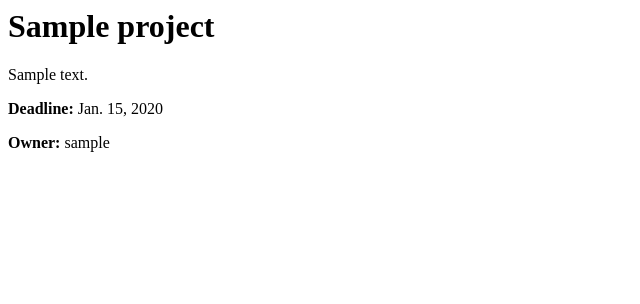
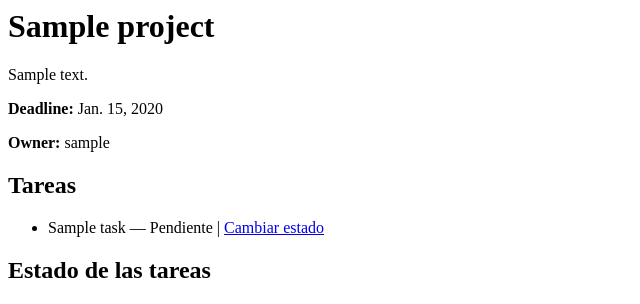
Before and after one commit to DavidGarciaOriol/project_task_master_django, a Django app: page /projects/1/ in a window 1280 px wide. Shown: the top 304 px of the page, without its empty margins (0-640 px from the left). Run offline with Django 5.2, Linux system fonts and the light colour scheme; a user stored in the database is signed in; tables that the repository leaves empty hold one stand-in row (values such as "Sample post").

Commit message:
agregada seguridad completa y vista de detalles de tareas en proyectos, cambio de status y login de usuario

```diff
--- a/project_task_master/settings.py
+++ b/project_task_master/settings.py
@@ -15,6 +15,8 @@ from pathlib import Path
 # Build paths inside the project like this: BASE_DIR / 'subdir'.
 BASE_DIR = Path(__file__).resolve().parent.parent
 
+LOGIN_REDIRECT_URL = '/'
+LOGOUT_REDIRECT_URL = '/accounts/login/'
 
 # Quick-start development settings - unsuitable for production
 # See https://docs.djangoproject.com/en/6.0/howto/deployment/checklist/
@@ -67,6 +69,7 @@ TEMPLATES = [
     },
 ]
 
+TEMPLATES[0]['DIRS'] = [BASE_DIR / 'templates']
 WSGI_APPLICATION = 'project_task_master.wsgi.application'
 
 
--- a/project_task_master/urls.py
+++ b/project_task_master/urls.py
@@ -21,4 +21,5 @@ from django.urls import path, include
 urlpatterns = [
     path('admin/', admin.site.urls),
     path('', include('tasks.urls')),
+    path('accounts/', include('django.contrib.auth.urls'))
 ]
--- a/tasks/templates/tasks/dashboard.html
+++ b/tasks/templates/tasks/dashboard.html
@@ -4,7 +4,7 @@
 <ul>
     {% for project in owned_projects %}
         <li>
-            <strong>{{ project.title }}</strong>
+            <a href="{% url 'tasks:project_detail' project.pk %}"> {{ project.title }} </a>
             — {{ project.done_tasks }} / {{ project.total_tasks }} tareas completadas
         </li>
     {% empty %}
--- a/tasks/templates/tasks/project_detail.html
+++ b/tasks/templates/tasks/project_detail.html
@@ -9,3 +9,47 @@
 <p>
     <strong>Owner:</strong> {{ object.owner.username }}
 </p>
+
+<h2>Tareas</h2>
+
+<ul>
+    {% for task in object.tasks.all %}
+        <li>
+            {{ task.title }} — {{ task.get_status_display }}
+            |
+            <a href="{% url 'tasks:task_status_update' task.pk %}">
+                Cambiar estado
+            </a>
+        </li>
+    {% empty %}
+        <li>No hay tareas.</li>
+    {% endfor %}
+</ul>
+
+<h2>Estado de las tareas</h2>
+
+<canvas id="tasksChart" width="300" height="300"></canvas>
+
+<script>
+    const ctx = document.getElementById('tasksChart');
+
+    new Chart(ctx, {
+        type: 'pie',
+        data: {
+            labels: ['Completadas', 'Pendientes'],
+            datasets: [{
+                data: [
+                    {{ done_tasks }},
+                    {{ pending_tasks }}
+                ],
+                backgroundColor: [
+                    '#4CAF50',
+                    '#FFC107'
+                ]
+            }]
+        }
+    });
+</script>
+
+
+<script src="https://cdn.jsdelivr.net/npm/chart.js"></script>
--- a/tasks/urls.py
+++ b/tasks/urls.py
@@ -1,9 +1,12 @@
 from django.urls import path
 from .views import DashboardView, ProjectDetailView
+from .views import TaskStatusUpdateView
+
 
 app_name = 'tasks'
 
 urlpatterns = [
     path('', DashboardView.as_view(), name='dashboard'),
-    path('projects/<int:pk>/', ProjectDetailView.as_view(), name='project_detail')
+    path('projects/<int:pk>/', ProjectDetailView.as_view(), name='project_detail'),
+    path('tasks/<int:pk>/status/', TaskStatusUpdateView.as_view(), name='task_status_update'),
 ]
--- a/tasks/views.py
+++ b/tasks/views.py
@@ -1,14 +1,17 @@
 from django.shortcuts import render
-
 from django.contrib.auth.mixins import LoginRequiredMixin
 from django.views.generic import TemplateView
 from django.db.models import Count, Q
 from django.views.generic import DetailView
+from django.views.generic import UpdateView
+from django.urls import reverse
+from django.shortcuts import get_object_or_404
+
 from .mixins import ProjectAccessMixin
 from .models import Project
+from .models import Project, Task
 
 
-from .models import Project, Task
 
 class DashboardView(LoginRequiredMixin, TemplateView):
     template_name = 'tasks/dashboard.html'
@@ -59,3 +62,35 @@ class DashboardView(LoginRequiredMixin, TemplateView):
 class ProjectDetailView(ProjectAccessMixin, DetailView):
     model = Project
     template_name = 'tasks/project_detail.html'
+
+    def get_context_data(self, **kwargs):
+        context = super().get_context_data(**kwargs)
+        project = self.object
+
+        total_tasks = project.tasks.count()
+        done_tasks = project.tasks.filter(
+            status=Task.Status.DONE
+        ).count()
+
+        context['total_tasks'] = total_tasks
+        context['done_tasks'] = done_tasks
+        context['pending_tasks'] = total_tasks - done_tasks
+
+        return context
+
+class TaskStatusUpdateView(ProjectAccessMixin, UpdateView):
+    model = Task
+    fields = ['status']
+    template_name = 'tasks/task_status_form.html'
+
+    def get_object(self, queryset=None):
+        task = get_object_or_404(Task, pk=self.kwargs['pk'])
+        self.project = task.project
+        self.kwargs['pk'] = self.project.pk
+        return task
+
+    def get_success_url(self):
+        return reverse(
+            'tasks:project_detail',
+            args=[self.project.pk]
+        )
```
Also changed, not shown: tasks/templates/tasks/task_status_form.html (added, +9 -0 lines), templates/registration/login.html (added, +7 -0 lines).
